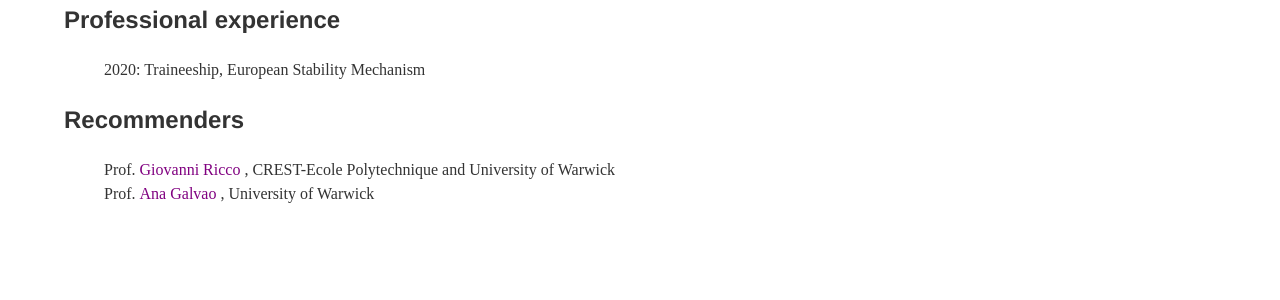
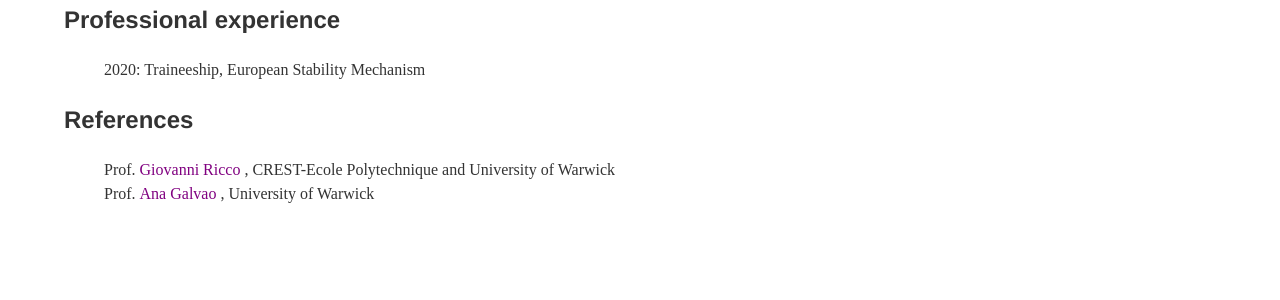
Before and after one commit to anshumaan-tuteja/anshumaan-tuteja.github.io, a Jekyll site: the page built from _pages/cv.html, in a window 1280 px wide. Shown: the part 383-683 px from the top of the page. Built offline with Jekyll 4.4.1, drawn with Linux system fonts in a browser that asks for light colours.

Commit message:
Update cv.html
Changing recommenders to references

```diff
--- a/_pages/cv.html
+++ b/_pages/cv.html
@@ -20,7 +20,7 @@ title: CV
 	<li> 2020: Traineeship, European Stability Mechanism </li>
 	</ul>
 
-	<h3> Recommenders </h3>
+	<h3> References </h3>
 	<ul style="list-style-type:none;">
 	<li> Prof. <a href = "https://www.giovanni-ricco.com/"> Giovanni Ricco </a>, CREST-Ecole Polytechnique and University of Warwick </li>
 	<li> Prof. <a href = "https://sites.google.com/site/anabgalvao/"> Ana Galvao </a>, University of Warwick </li>
```
